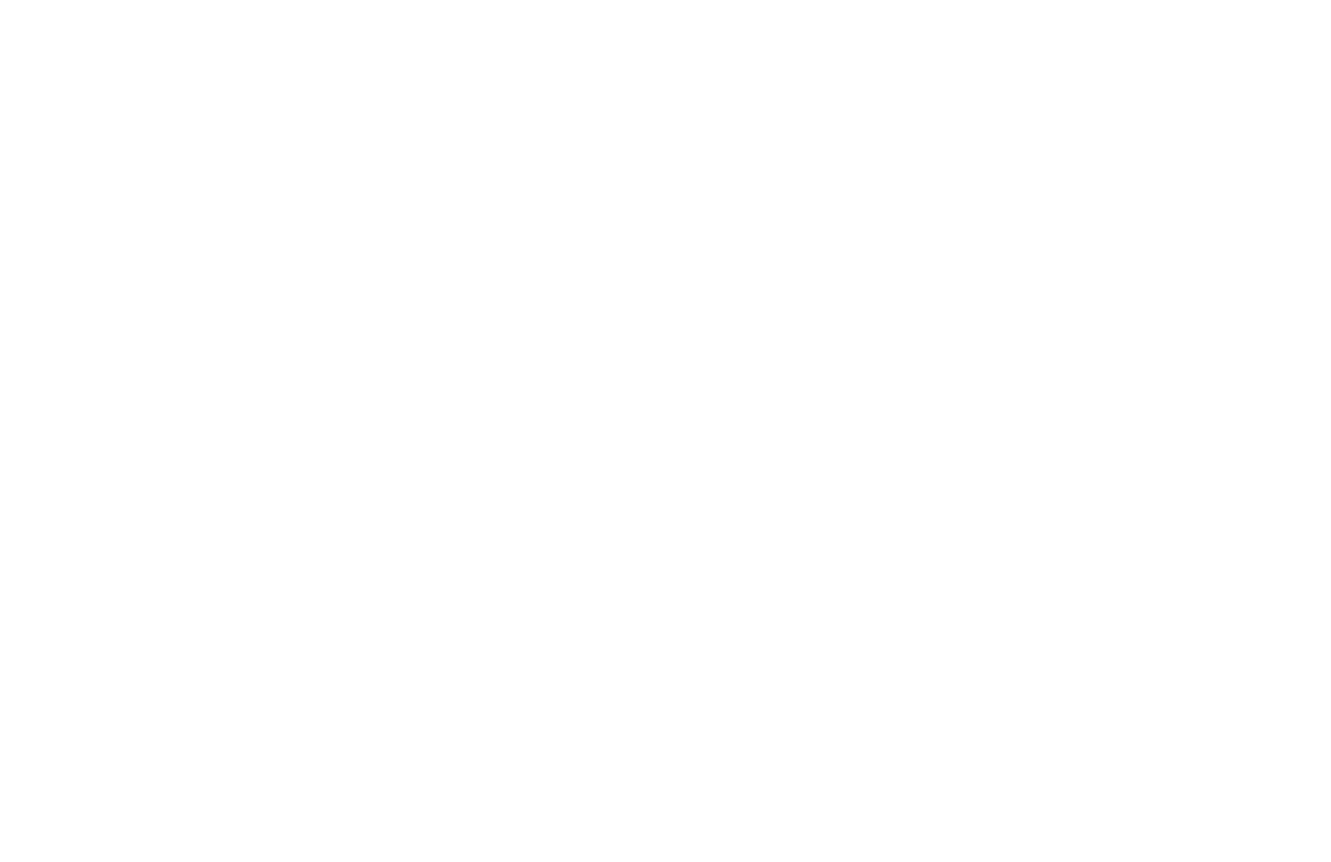
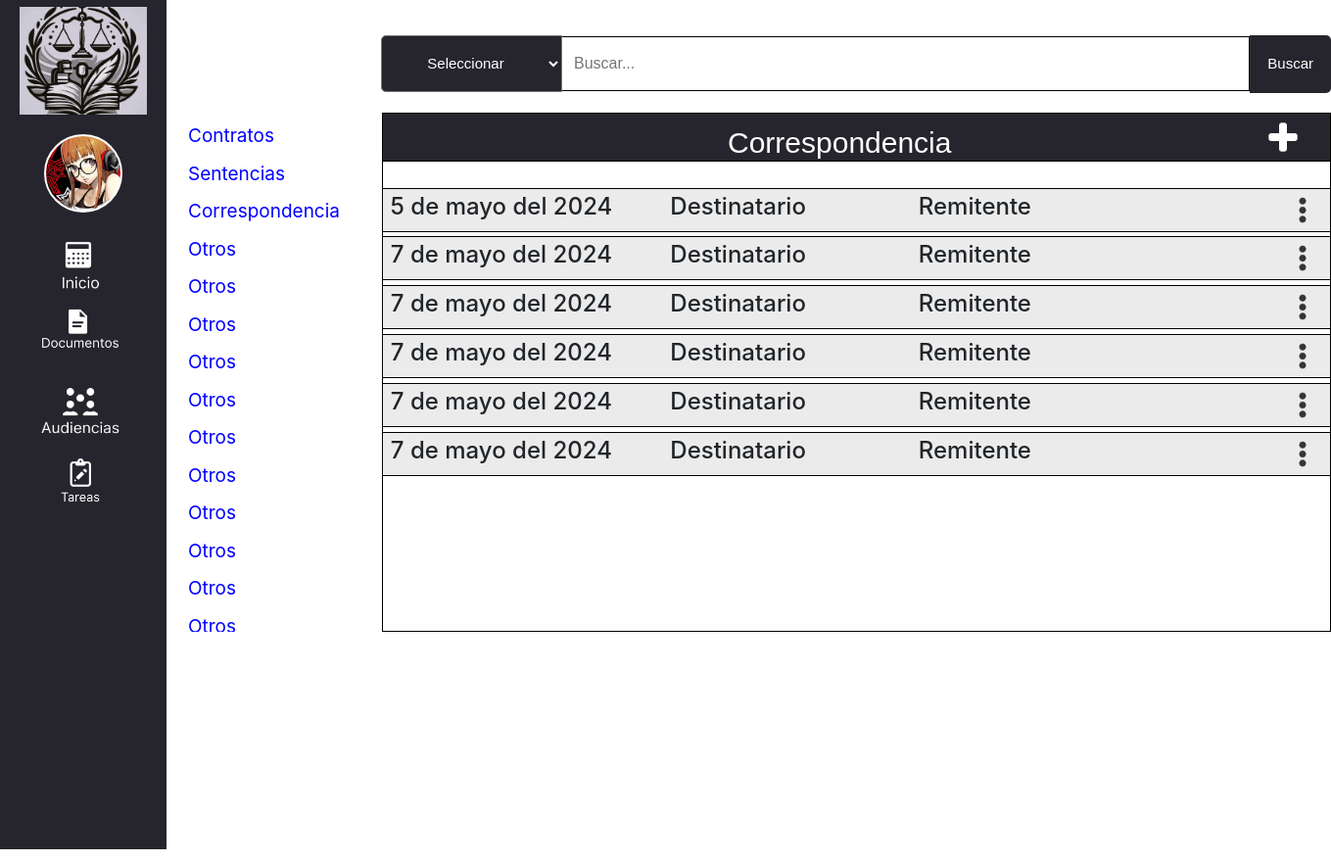
Before and after one commit to Dragnel6/Proyecto-Legal_Chronocli, a plain HTML site: page menus/Correspondencia.html in a window 1280 px wide. Shown: the whole page at 98% size, 1359 px wide, since content can reach past the window. Before the commit the page ends 800 px from the top, so only its background shows below. Drawn offline with nearby package versions, Linux system fonts and the light colour scheme.

Commit message:
Agregacion de correspondencia

```diff
--- a/css/menus-css/Correspondencia.css
+++ b/css/menus-css/Correspondencia.css
@@ -0,0 +1,271 @@
+:root {
+    --default-font-family: -apple-system, BlinkMacSystemFont, "Segoe UI", Roboto,
+      Ubuntu, "Helvetica Neue", Helvetica, Arial, "PingFang SC",
+      "Hiragino Sans GB", "Microsoft Yahei UI", "Microsoft Yahei",
+      "Source Han Sans CN", sans-serif;
+}
+
+body {
+    margin: 0;
+    padding: 0;
+    font-family: Arial, sans-serif;
+    overflow: hidden;
+}
+.main-container {
+    display: flex;
+    width: 100%;
+    height: 100%;
+    margin: 0;
+}
+.rectangle {
+    bottom: 13px;
+    position: relative;
+    width: 170px;
+    height: 110vh;
+    background: #26252D;
+
+}
+.acbd {
+    top: 20px;
+    position: relative;
+    width: 130px;
+    height: 110px;
+    margin: auto;
+    background: url(/image/logo.jpeg)
+      no-repeat center;
+    background-size: cover;
+
+}
+.ellipse {
+    top: 40px;
+    position: relative;
+    width: 80px;
+    height: 80px;
+    margin: auto;
+    background: url(/image/OIP.jpeg)
+      no-repeat center;
+    background-size: cover;
+    z-index: 1;
+    border-radius: 50%;
+    border: 2px solid rgba(255, 255, 255);
+    cursor: pointer;
+}
+.enlaces {
+    margin-left: 20px;
+    list-style-type:none ;
+    margin-top: 50px;
+
+}
+
+.enlaces li{
+    margin-top: 50px;
+}
+.enlaces a{
+    text-decoration: none;
+    padding: 10px;
+    display: inline-block;
+}
+
+a img{
+    position: absolute;
+    width: 40px;
+    margin-bottom: 50px;
+    transition: transform 0.3s ease-in-out;
+    transition: filter 0.3s ease-in-out;
+}
+
+a img:hover {
+    transform: scale(1.1);
+    filter: invert(50%);
+
+}
+  /*---------------------------Comienza el estilo del menu principal---------------*/
+
+
+.containerr {
+    position: absolute;
+    width: 969px;
+    height: 57px;
+    top: 36px;
+    left: 390px;
+    background: #ffffff;
+
+    z-index: 20;
+    border-radius: 10px;
+}
+.search-form {
+    display: flex;
+    align-items: center;
+
+}
+.search-input {
+
+    flex: 1;
+    padding: 15px;
+    border: 1px solid black;
+    margin-left: 180px;
+}
+
+.search-button {
+    padding: 18px;
+    background-color: #26252D;
+    color: #fff;
+    border: none;
+    border-radius: 0 5px 5px 0;
+    cursor: pointer;
+    font-size: 15px;
+}
+.search-button:hover{
+    background-color: rgba(0, 0, 0, 0.7); /* Negro con 50% de opacidad */
+
+}
+  /*---------------FIN DEL BUSCADOR --------------------------*/
+.rectangle-3 {
+    text-align: center;
+    color: white;
+    position: absolute;
+    width: 185px;
+    height: 58px;
+    margin-top: -1px;
+    left: -1px;
+    background: #26252D;
+    border-radius: 5px 0 0 5px;
+    font-size: 15px;
+}
+
+.rectangle-6 .xbox-cross {
+    position: absolute;
+    width: 40px;
+    height: 45px;
+    top: 1px;
+    left: 93%;
+    background: url(/images/a878f1e59f9249b88d5dab5966161f5afca3ecd3.png)
+      no-repeat center;
+    background-size: contain;
+    z-index: 46;
+    transition: transform 0.3s ease-in-out;
+    transition: filter 0.3s ease-in-out;
+    cursor: pointer;
+}
+.rectangle-6 .xbox-cross:hover{
+      transform: scale(1.1);
+      filter: invert(50%);
+
+}
+
+  /*INICIO DE LA CAJA DE LA LISTA DE DOCUMENTOS*/
+.caja {
+    position: absolute;
+    width: 969px;
+    height: 530px;
+    top: 115px;
+    left: 390px;
+    background: #ffffff;
+    border: 1px solid #000000;
+    z-index: 17;
+    overflow: auto;
+}
+
+
+.rectangle-6 {
+    position: absolute;
+    width: 969px;
+    height: 50px;
+    top: 115px;
+    left: 390px;
+    background: #26252d;
+    border: 1px solid #000000;
+    z-index: 29;
+}
+
+.contratos {
+    display: flex;
+    position: absolute;
+    top: 7px;
+    left: 352px;
+    color: #ffffff;
+    font-size: 30px;
+    font-weight: 400;
+    white-space: nowrap;
+    z-index: 35;
+}
+
+.rectangle-8 {
+    position: absolute;
+    display: flex;
+    width: 969px;
+    height: 45px;
+    top: 76px;
+    left: -1px;
+    background: #ebebeb;
+    border: 1px solid #000000;
+    z-index: 21;
+}
+.rectangle-8 .flex-row-a{
+    flex: 1;
+}
+.rectangle-8 .flex-row-a span{
+    display: flex;
+    height: 45px;
+    justify-content: center;
+    align-items: center;
+}
+
+.rectangle-8 .flex-row-a .destinatario:hover{
+    color: blue;
+    border-bottom: 1px solid blue;
+    cursor: pointer;
+
+}
+.rectangle-8 .flex-row-a span h4{
+    font-family: Inter, var(--default-font-family);
+}
+.menu-vertical {
+    position: absolute;
+    width: 40px;
+    height: 45px;
+    top: -1px;
+    left: 95%;;
+    background: url(/images/MenuVertical.png)
+      no-repeat center;
+    background-size: contain;
+    z-index: 71;
+    transition: transform 0.3s ease-in-out;
+    transition: filter 0.3s ease-in-out;
+    cursor: pointer;
+}
+.menu-vertical:hover{
+    transform: scale(1.1);
+    filter: invert(50%);
+
+}
+
+  /*FIN DE LA CAJA DE LISTA DE DOCUMENTOS */
+
+
+.menus{
+    position: absolute;
+    width: 180px;
+    height: 530px;
+    top: 115px;
+    left: 180px;
+    list-style-type: none;
+    overflow: auto;
+}
+
+.menus li {
+    margin-top: 10px;
+    margin-left: -20px;
+}
+
+.menus li a{
+    color: blue;
+    text-decoration: none;
+    font-size: 19px;
+    font-family: Inter, var(--default-font-family);
+}
+.menus li a:hover{
+    color: black;
+    border-left: 4px solid black;
+
+}
--- a/css/menus-css/Sentencia.css
+++ b/css/menus-css/Sentencia.css
@@ -11,6 +11,75 @@ body {
     font-family: Arial, sans-serif;
     overflow: hidden;
 }
+.main-container {
+    display: flex;
+    width: 100%;
+    height: 100%;
+    margin: 0;
+}
+.rectangle {
+    bottom: 13px;
+    position: relative;
+    width: 170px;
+    height: 110vh;
+    background: #26252D;
+
+}
+.acbd {
+    top: 20px;
+    position: relative;
+    width: 130px;
+    height: 110px;
+    margin: auto;
+    background: url(/image/logo.jpeg)
+      no-repeat center;
+    background-size: cover;
+
+}
+.ellipse {
+    top: 40px;
+    position: relative;
+    width: 80px;
+    height: 80px;
+    margin: auto;
+    background: url(/image/OIP.jpeg)
+      no-repeat center;
+    background-size: cover;
+    z-index: 1;
+    border-radius: 50%;
+    border: 2px solid rgba(255, 255, 255);
+    cursor: pointer;
+}
+.enlaces {
+    margin-left: 20px;
+    list-style-type:none ;
+    margin-top: 50px;
+
+}
+
+.enlaces li{
+    margin-top: 50px;
+}
+.enlaces a{
+    text-decoration: none;
+    padding: 10px;
+    display: inline-block;
+}
+
+a img{
+    position: absolute;
+    width: 40px;
+    margin-bottom: 50px;
+    transition: transform 0.3s ease-in-out;
+    transition: filter 0.3s ease-in-out;
+}
+
+a img:hover {
+    transform: scale(1.1);
+    filter: invert(50%);
+
+}
+/*Fin del menu ///////////////////////**/
 .containerr {
     position: absolute;
     width: 969px;
@@ -30,7 +99,7 @@ body {
 .search-input {
 
     flex: 1;
-    padding: 17px;
+    padding: 15px;
     border: 1px solid black;
     margin-left: 180px;
 }
@@ -138,6 +207,7 @@ div#segundario .Menuss .seleccion{
 .contratos {
     display: flex;
     position: absolute;
+    top: -5px;
     left: 352px;
     color: #ffffff;
     font-size: 30px;
@@ -206,7 +276,7 @@ div#segundario .Menuss .seleccion{
 
 .menus{
     position: absolute;
-    width: 140px;
+    width: 180px;
     height: 530px;
     top: 115px;
     left: 180px;
--- a/menus/Correspondencia.html
+++ b/menus/Correspondencia.html
@@ -0,0 +1,225 @@
+<!DOCTYPE html>
+<html lang="en">
+<head>
+    <meta charset="UTF-8">
+    <meta name="viewport" content="width=device-width, initial-scale=1.0">
+    <title>Correspondencia</title>
+    <link rel="stylesheet" href="https://cdn.jsdelivr.net/npm/bootstrap@5.3.0-alpha3/dist/css/bootstrap.min.css">
+    <link rel="stylesheet" href="/css/menus-css/Correspondencia.css">
+</head>
+<body>
+    <div class="main-container">
+        <div class="rectangle">
+          <div class="acbd"></div>
+          <div class="ellipse">
+            <a href="#"></a>
+          </div>
+          <ul class="enlaces">
+              <li><a href="/Calendario.html"><img src="/image/logoClendario.png" alt=""></a></li>
+              <li><a href="#"><img style="width: 80px; margin-left: -20px; " src="/image/document.png" alt=""></a></li>
+              <li><a href="/Audiencias.html"><img style="width: 80px; margin-left: -20px;" src="/image/audiencia.png" alt=""></a></li>
+              <li><a href="/Tareas.html"><img src="/image/Task.png" alt=""></a></li>
+          </ul>
+        </div>
+        <!--Inicio del buscador-->
+        <div class="containerr">
+          <form class="search-form">
+            <select class="rectangle-3">
+              <option value="all">Seleccionar</option>
+              <option value="">Contratos</option>
+              <option value="">Sentencia</option>
+              <option value="">Correspondencia</option>
+            </select>
+            <input type="text" class="search-input" placeholder="Buscar...">
+            <button type="submit" class="search-button">Buscar</button>
+          </form>
+        </div>
+        <!--Final del buscador-->
+
+        <!--Inicio de la caja de documentos-->
+        <div class="rectangle-6">
+          <span class="contratos">Correspondencia</span>
+          <div class="xbox-cross"></div>
+        </div>
+        <div class="caja">
+          <div class="rectangle-8">
+                <div class="menu-vertical"></div>
+                <div class="flex-row-a">
+                <span class="borde">
+                        <h4 class="fechaa" >
+                         5 de mayo del 2024
+                        </h4>
+                </span>
+                </div>
+                <div class="flex-row-a">
+                <span>
+                    <h4 class="destinatario">Destinatario</h4>
+                </span>
+                </div>
+                <div class="flex-row-a">
+                <span class="dato">
+                    <h4>Remitente</h4>
+                </span>
+                </div>
+                <div class="flex-row-a"></div>
+          </div>
+          <div style="top: 125px;" class="rectangle-8">
+                <div class="menu-vertical"></div>
+                <div class="flex-row-a">
+                    <span class="borde">
+                            <h4 class="fechaa" >
+                            7 de mayo del 2024
+                            </h4>
+                    </span>
+                </div>
+                <div class="flex-row-a">
+                    <span>
+                        <h4 class="destinatario">Destinatario</h4>
+                    </span>
+                </div>
+                <div class="flex-row-a">
+                    <span class="dato">
+                        <h4>Remitente</h4>
+                    </span>
+                </div>
+                <div class="flex-row-a"></div>
+          </div>
+          <div style="top: 175px;"  class="rectangle-8">
+            <div class="menu-vertical"></div>
+                <div class="flex-row-a">
+                    <span class="borde">
+                        <h4 class="fechaa" >
+                            7 de mayo del 2024
+                        </h4>
+                    </span>
+                </div>
+                <div class="flex-row-a">
+                    <span>
+                        <h4 class="destinatario">Destinatario</h4>
+                    </span>
+                </div>
+                <div class="flex-row-a">
+                    <span class="dato">
+                        <h4>Remitente</h4>
+                    </span>
+                </div>
+                <div class="flex-row-a"></div>
+          </div>
+           <div style="top: 225px;"  class="rectangle-8">
+              <div class="menu-vertical"></div>
+                <div class="flex-row-a">
+                    <span class="borde">
+                        <h4 class="fechaa" >
+                        7 de mayo del 2024
+                        </h4>
+                     </span>
+                </div>
+                <div class="flex-row-a">
+                    <span>
+                        <h4 class="destinatario">Destinatario</h4>
+                    </span>
+                </div>
+                <div class="flex-row-a">
+                    <span class="dato">
+                        <h4>Remitente</h4>
+                    </span>
+                </div>
+                <div class="flex-row-a"></div>
+          </div>
+          <div style="top: 275px;"  class="rectangle-8">
+                <div class="menu-vertical"></div>
+                <div class="flex-row-a">
+                    <span class="borde">
+                        <h4 class="fechaa" >
+                         7 de mayo del 2024
+                        </h4>
+                    </span>
+                </div>
+                <div class="flex-row-a">
+                    <span>
+                        <h4 class="destinatario">Destinatario</h4>
+                    </span>
+                </div>
+                <div class="flex-row-a">
+                    <span class="dato">
+                        <h4>Remitente</h4>
+                    </span>
+                </div>
+                <div class="flex-row-a"></div>
+          </div>
+          <div style="top: 325px;"  class="rectangle-8">
+                <div class="menu-vertical"></div>
+                <div class="flex-row-a">
+                    <span class="borde">
+                        <h4 class="fechaa" >
+                         7 de mayo del 2024
+                        </h4>
+                    </span>
+                </div>
+                <div class="flex-row-a">
+                    <span>
+                        <h4 class="destinatario">Destinatario</h4>
+                    </span>
+                </div>
+                <div class="flex-row-a">
+                    <span class="dato">
+                        <h4>Remitente</h4>
+                    </span>
+                </div>
+                <div class="flex-row-a"></div>
+          </div>
+          <div style="top: 575px;"  class="rectangle-8">
+                <div class="menu-vertical"></div>
+                <div class="flex-row-a">
+                    <span class="borde">
+                        <h4 class="fechaa" >
+                         7 de mayo del 2024
+                        </h4>
+                    </span>
+                </div>
+                <div class="flex-row-a">
+                    <span>
+                        <h4 class="destinatario">Destinatario</h4>
+                    </span>
+                </div>
+                <div class="flex-row-a">
+                    <span class="dato">
+                        <h4>Remitente</h4>
+                    </span>
+                </div>
+                <div class="flex-row-a"></div>
+          </div>
+
+        </div>
+        <!--fin de la caja de documentos-->
+
+        <ul class="menus">
+          <li><a href="/Documentos.html">Contratos</a></li>
+          <li><a href="/menus/Sentencias.html">Sentencias</a></li>
+          <li><a href="#">Correspondencia</a></li>
+          <li><a href="#">Otros</a></li>
+          <li><a href="#">Otros</a></li>
+          <li><a href="#">Otros</a></li>
+          <li><a href="#">Otros</a></li>
+          <li><a href="#">Otros</a></li>
+          <li><a href="#">Otros</a></li>
+          <li><a href="#">Otros</a></li>
+          <li><a href="#">Otros</a></li>
+          <li><a href="#">Otros</a></li>
+          <li><a href="#">Otros</a></li>
+          <li><a href="#">Otros</a></li>
+          <li><a href="#">Otros</a></li>
+          <li><a href="#">Otros</a></li>
+          <li><a href="#">Otros</a></li>
+          <li><a href="#">Otros</a></li>
+          <li><a href="#">Otros</a></li>
+          <li><a href="#">Otros</a></li>
+          <li><a href="#">Otros</a></li>
+          <li><a href="#">Otros</a></li>
+          <li><a href="#">Otros</a></li>
+          <li><a href="#">Otros</a></li>
+
+        </ul>
+    </div>
+</body>
+</html>
```
Also changed, not shown: Documentos.html (+1 -1 lines), menus/Sentencias.html (+16 -1 lines).
